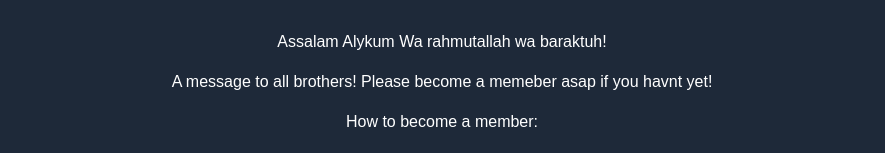
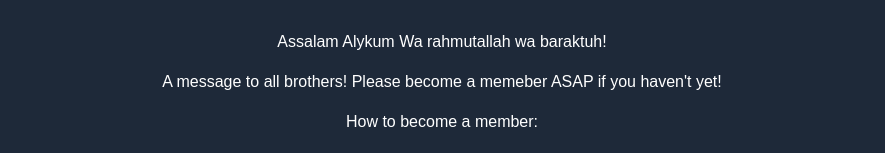
Before and after one commit to AymenS02/Members-List, a Next.js app: page / in a window 1280 px wide. Shown: the part 121-274 px from the top of the page, without its empty margins (198-1083 px from the left). Built offline with nearby package versions, Linux system fonts and the light colour scheme.

Commit message:
grammar fix

```diff
--- a/app/page.js
+++ b/app/page.js
@@ -36,7 +36,7 @@ export default function Home() {
 
       <p className="text-white m-2">Assalam Alykum Wa rahmutallah wa baraktuh!</p>
 
-      <p className="text-white m-2">A message to all brothers! Please become a memeber asap if you havnt yet!</p>
+      <p className="text-white m-2">A message to all brothers! Please become a memeber ASAP if you haven&apos;t yet!</p>
 
       <p className="text-white m-2">How to become a member:</p>
 
```
